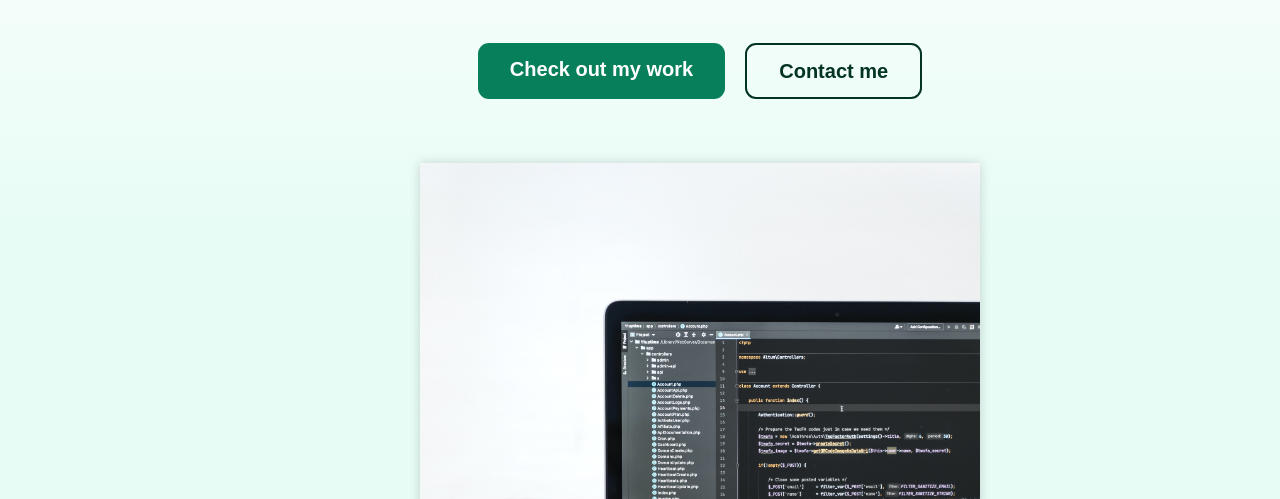
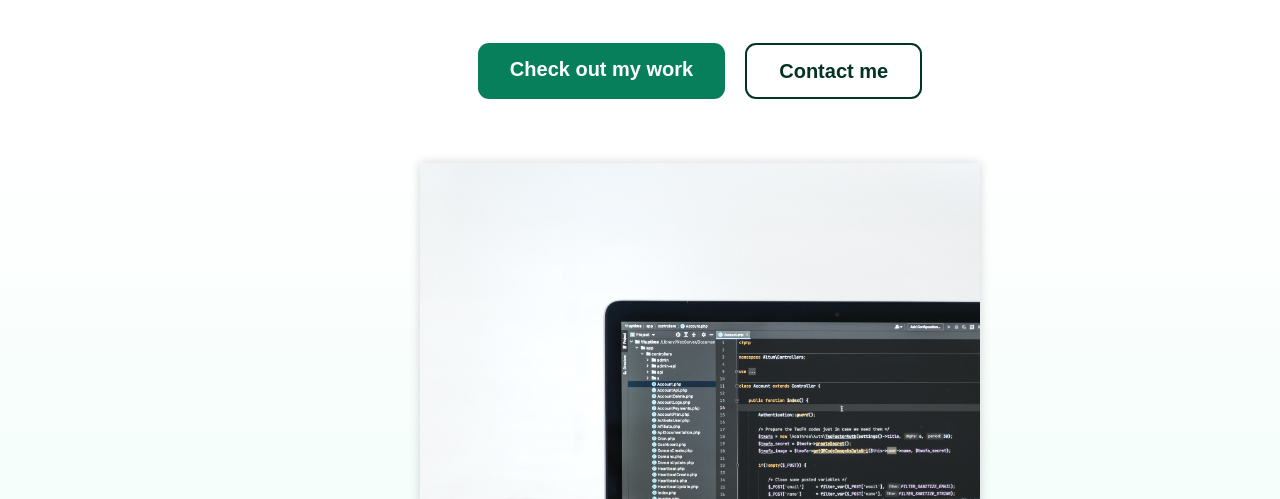
Before and after one commit to bip3r/Portfolio-Website, a plain HTML site: page index.html in a window 1280 px wide. Shown: the part 301-800 px from the top of the page. Drawn offline with Linux system fonts and the light colour scheme.

Commit message:
changed gradient in hero section

```diff
--- a/css/styles.css
+++ b/css/styles.css
@@ -93,7 +93,7 @@ NAVIGATION BAR
 }
 
 .background-split {
-    background: linear-gradient(#fff, #e6fcf5 40%);
+    background: linear-gradient(#fff 30%, #e6fcf5);
 }
 
 .hero-heading {
```
